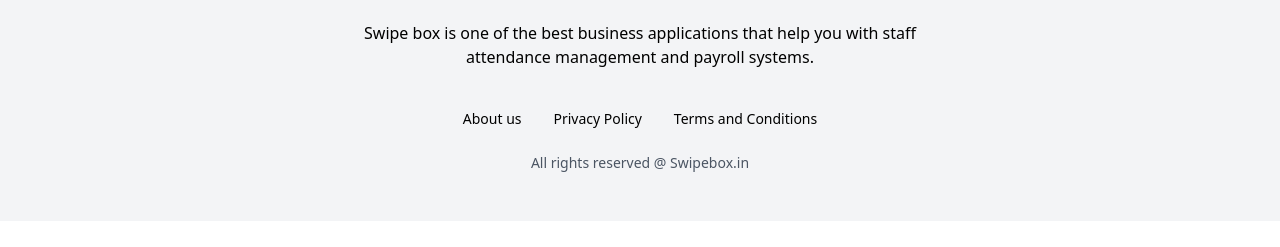
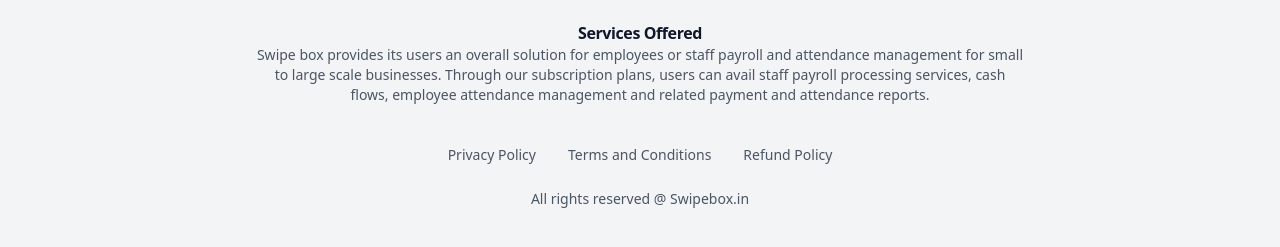
Before and after one commit to elavarasanecomads/swipebox, a website: page public/footer.html in a window 1280 px wide. Shown: the part 83-330 px from the top of the page. Drawn offline with Linux system fonts and the light colour scheme.

Commit message:
Footer link updated

```diff
--- a/public/footer.html
+++ b/public/footer.html
@@ -12,18 +12,23 @@
             <div>
                 <img class="w-40" src="img/swipbox-logo-with-name.png" alt="swipebox logo">
             </div>
-            <div class="max-w-xl text-center">
-                <p>Swipe box is one of the best business applications that help you with staff attendance management and payroll systems.</p>
+            <div class="max-w-3xl text-center">
+                <h2 class="font-bold tracking-tight text-slate-900">Services Offered </h2>
+                    <p class="text-sm text-gray-600">Swipe box provides its users an overall solution for employees or staff payroll and attendance
+                        management for small to large scale businesses. Through our subscription plans, users can avail
+                        staff payroll processing services, cash flows, employee attendance management and related
+                        payment and attendance reports.</p>
             </div>
-            <ul class="flex lg:flex-row items-center gap-4 lg:gap-8 text-sm pt-4">
-                <li>
-                    <a class="hover:underline" href="about.html">About us</a>
-                </li>
+
+            <ul class="flex lg:flex-row items-center gap-4 lg:gap-8 text-sm pt-4 text-gray-600">
                 <li>
                     <a class="hover:underline" href="privacy-policy.html">Privacy Policy</a>
                 </li>
                 <li>
                     <a class="hover:underline" href="terms-and-conditions.html">Terms and Conditions</a>
+                </li>
+                <li>
+                    <a class="hover:underline" href="refund-policy.html">Refund Policy</a>
                 </li>
             </ul>
             <p class="text-sm text-gray-600">All rights reserved @ Swipebox.in</p>
```
